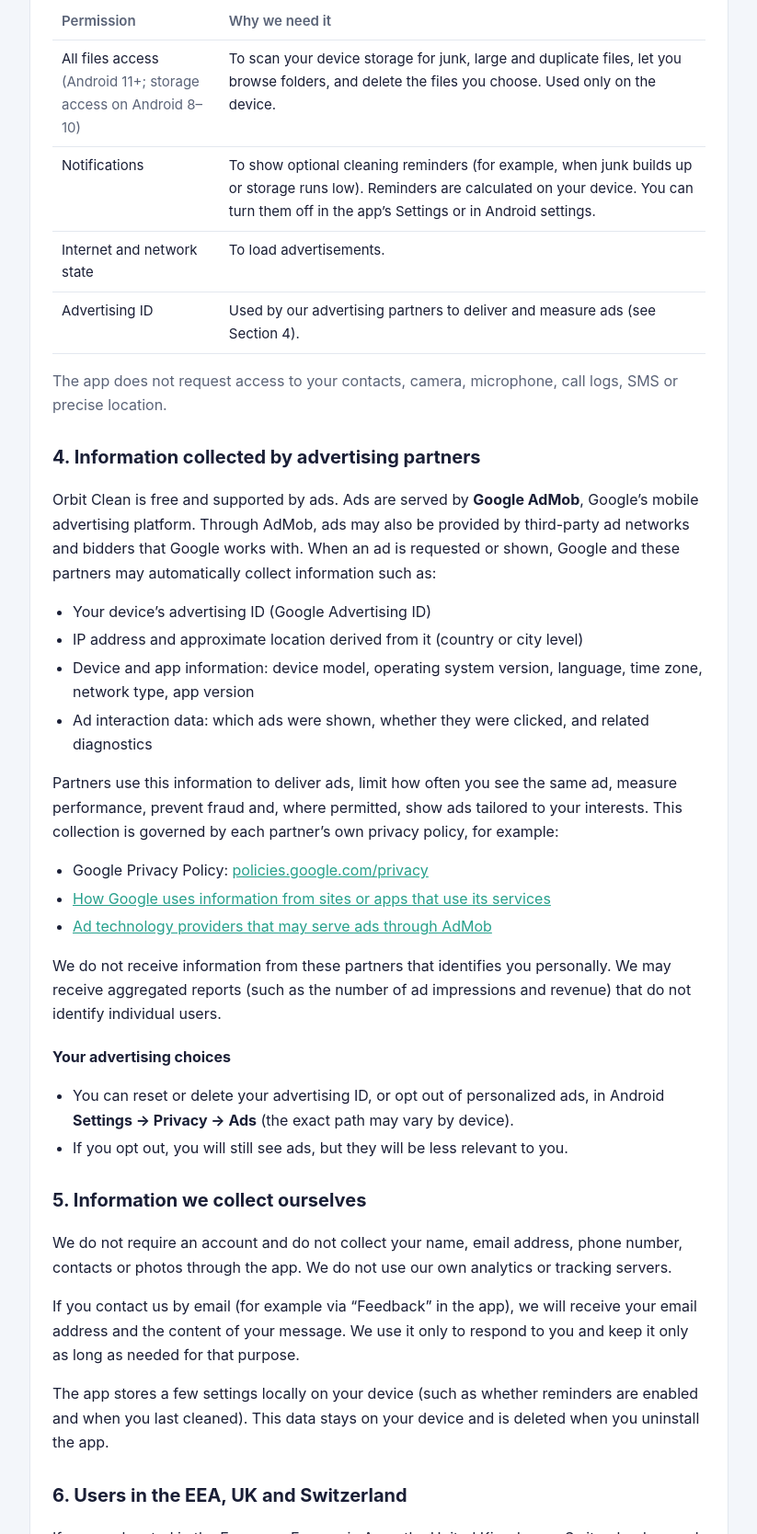
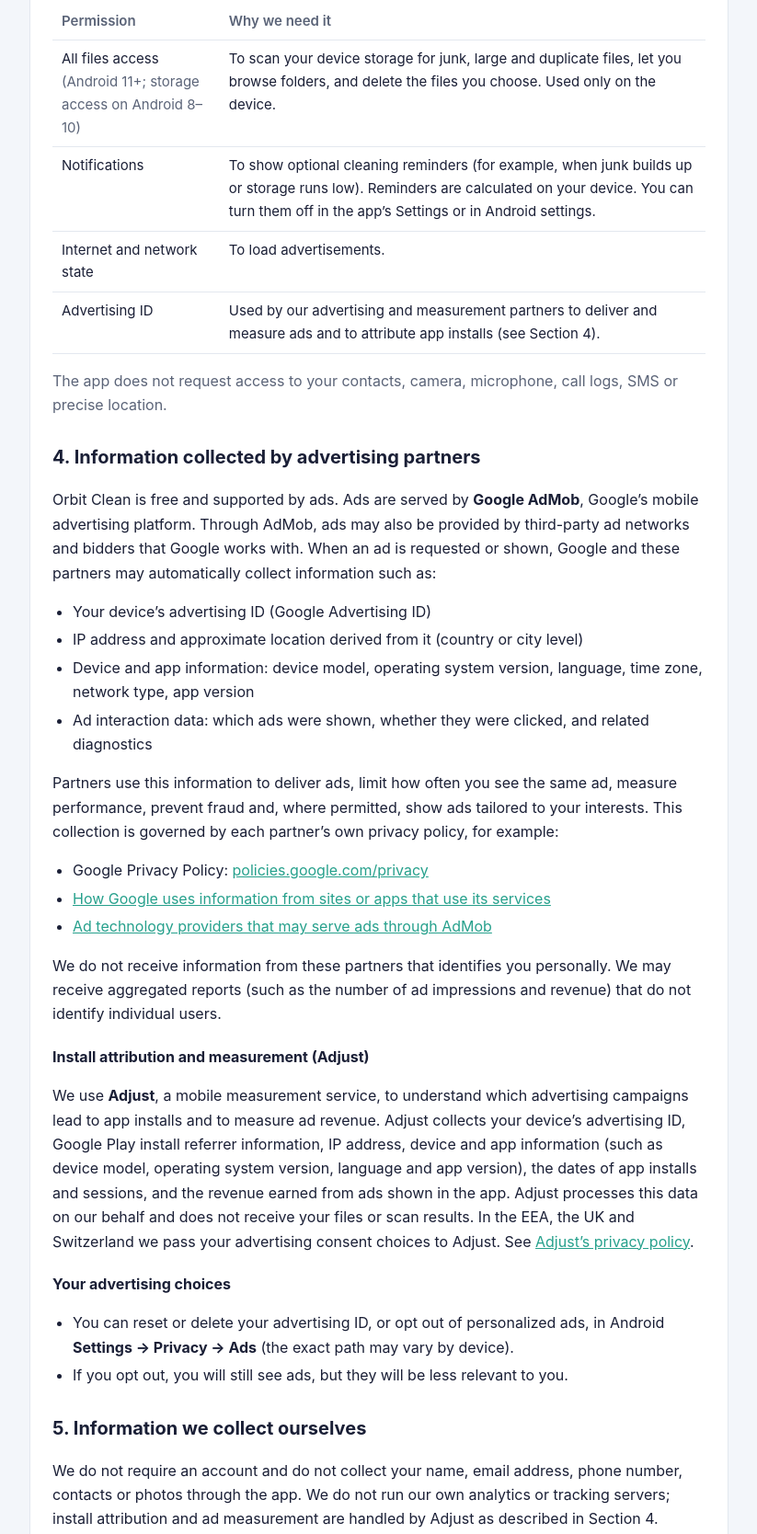
Before and after one commit to orbitclean/orbitclean.github.io, a plain HTML site: page privacy/index.html in a window 1280 px wide. Shown: the part 995-2663 px from the top of the page at 92% size, without its empty margins (228-1051 px from the left). Drawn offline with Linux system fonts and the light colour scheme.

Commit message:
docs: update contact email; privacy policy covers Adjust attribution

```diff
--- a/privacy/index.html
+++ b/privacy/index.html
@@ -81,7 +81,7 @@
       Orbit Clean
     </div>
     <h1>Privacy Policy</h1>
-    <div class="meta">Effective date: November 5, 2026 · Last updated: November 6, 2026</div>
+    <div class="meta">Effective date: November 5, 2026 · Last updated: November 9, 2026</div>
   </div>
 </header>
 
@@ -137,7 +137,8 @@
         </tr>
         <tr>
           <td>Advertising ID</td>
-          <td>Used by our advertising partners to deliver and measure ads (see Section 4).</td>
+          <td>Used by our advertising and measurement partners to deliver and measure ads and to attribute app installs
+            (see Section 4).</td>
         </tr>
       </table>
     </div>
@@ -172,6 +173,17 @@
       reports (such as the number of ad impressions and revenue) that do not identify individual users.
     </p>
 
+    <h3>Install attribution and measurement (Adjust)</h3>
+    <p>
+      We use <strong>Adjust</strong>, a mobile measurement service, to understand which advertising campaigns lead to
+      app installs and to measure ad revenue. Adjust collects your device’s advertising ID, Google Play install referrer
+      information, IP address, device and app information (such as device model, operating system version, language
+      and app version), the dates of app installs and sessions, and the revenue earned from ads shown in the app.
+      Adjust processes this data on our behalf and does not receive your files or scan results. In the EEA, the UK and
+      Switzerland we pass your advertising consent choices to Adjust. See
+      <a href="https://www.adjust.com/terms/privacy-policy/" rel="noopener">Adjust’s privacy policy</a>.
+    </p>
+
     <h3>Your advertising choices</h3>
     <ul>
       <li>You can reset or delete your advertising ID, or opt out of personalized ads, in Android
@@ -182,7 +194,8 @@
     <h2>5. Information we collect ourselves</h2>
     <p>
       We do not require an account and do not collect your name, email address, phone number, contacts or photos
-      through the app. We do not use our own analytics or tracking servers.
+      through the app. We do not run our own analytics or tracking servers; install attribution and ad measurement are
+      handled by Adjust as described in Section 4.
     </p>
     <p>
       If you contact us by email (for example via “Feedback” in the app), we will receive your email address and
@@ -241,7 +254,7 @@
     <h2>11. Contact us</h2>
     <p>
       If you have questions about this Policy or want to exercise your privacy rights, contact us at
-      <a href="mailto:zzz13221126@163.com">zzz13221126@163.com</a>.
+      <a href="mailto:xahoj33368@javafs.com">xahoj33368@javafs.com</a>.
     </p>
   </div>
 </main>
```
Also changed, not shown: index.html (+1 -1 lines).
